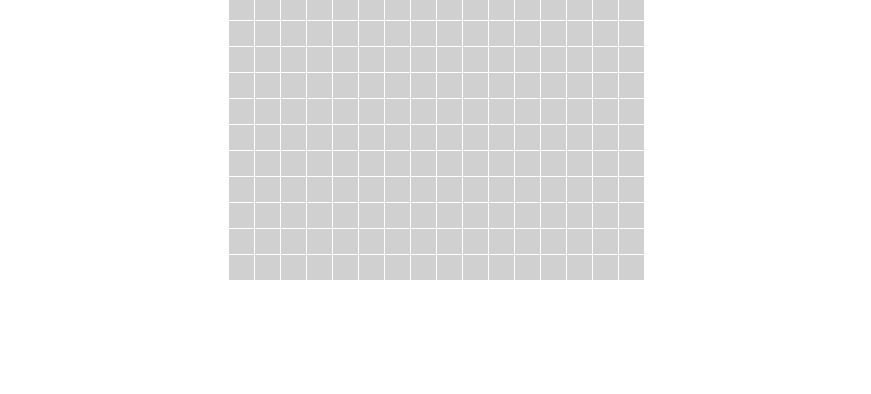
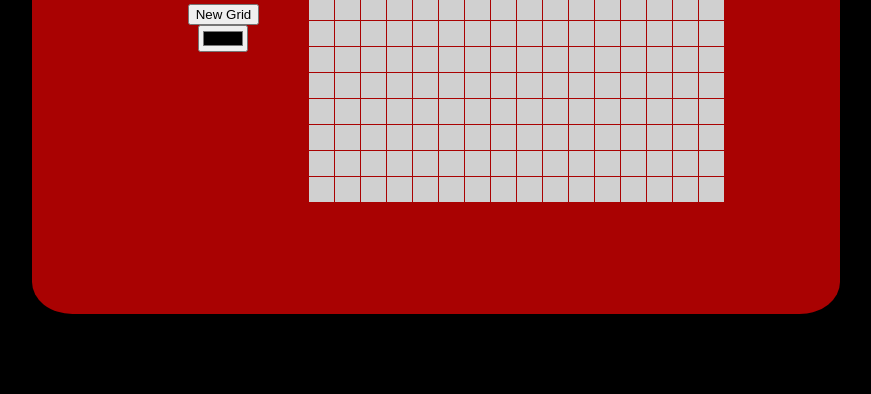
Before and after one commit to micamash/odin-etch-a-sketch, a plain HTML site: page index.html in a window 1280 px wide. Shown: the part 406-800 px from the top of the page, without its empty margins (204-1075 px from the left). Drawn offline with Linux system fonts and the light colour scheme.

Commit message:
updated styling

```diff
--- a/index.html
+++ b/index.html
@@ -6,6 +6,10 @@
     <meta http-equiv="X-UA-Compatible" content="IE=edge">
     <meta name="viewport" content="width=device-width, initial-scale=1.0">
 
+    <link rel="preconnect" href="https://fonts.googleapis.com">
+    <link rel="preconnect" href="https://fonts.gstatic.com" crossorigin>
+    <link href="https://fonts.googleapis.com/css2?family=Roboto:wght@400;700&display=swap" rel="stylesheet">
+
     <script src="script.js"></script>
     <link rel="stylesheet" href="styles.css">
 
@@ -13,10 +17,17 @@
 </head>
 
 <body>
-    <h1>Etch A Sketch</h1>
-    <button id="new-grid-btn">New Grid</button>
-    <input type="color" id="colorPicker" value="#000000">
-    <div id="container"></div>
+    <section>
+        <h1>Etch A Sketch</h1>
+        <section>
+            <button id="new-grid-btn">New Grid</button>
+            <input type="color" id="colorPicker" value="#fff">
+        </section>
+    </section>
+    <section>
+        <div id="container"></div>
+    </section>
+
 </body>
 
 </html>
--- a/styles.css
+++ b/styles.css
@@ -1,3 +1,12 @@
+html {
+    background-color: rgb(0, 0, 0);
+    font-family: 'Roboto', sans-serif;
+    height: 100%;
+    display: flex;
+    justify-content: center;
+    align-items: center;
+}
+
 body {
     display: flex;
     flex-direction: column;
@@ -6,6 +15,14 @@ body {
     gap: 10px;
     height: 100vh;
     margin: 0;
+    display: flex;
+    flex-direction: row;
+    width: 60%;
+    height: 75%;
+    background-color: rgb(169, 2, 2);
+    padding: 20px;
+    border-radius: 5%;
+    ;
 }
 
 #container {
@@ -20,3 +37,10 @@ body {
     height: 100%;
     background-color: rgb(208, 208, 208);
 }
+
+section>section {
+    display: flex;
+    flex-direction: column;
+    justify-content: center;
+    align-items: center;
+}
```
